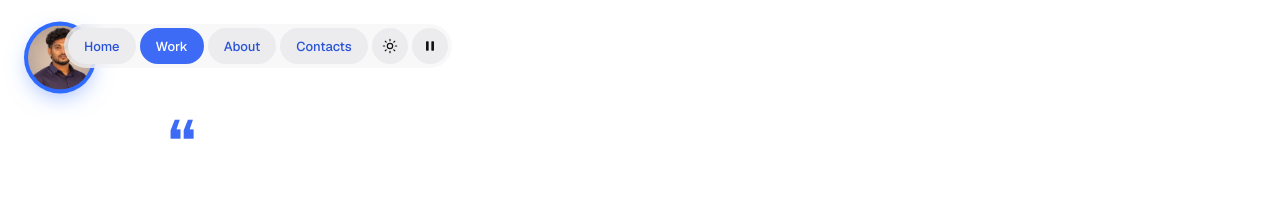
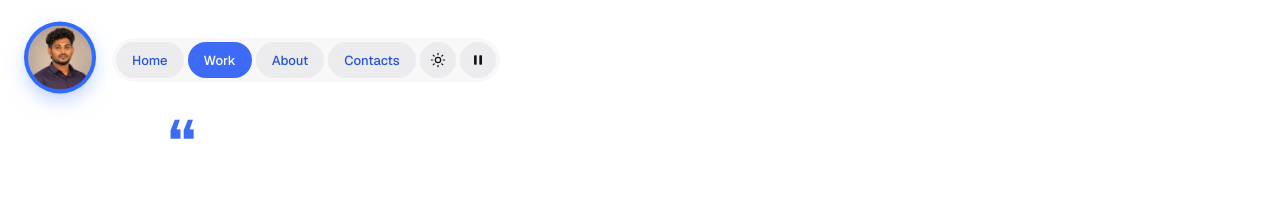
Before and after one commit to Naveensteave/Naveensteave.github.io, a plain HTML site: page index.html in a window 1280 px wide. Shown: the top 206 px of the page. Drawn offline with nearby package versions, Linux system fonts and the light colour scheme.

Commit message:
Keep nav from covering the profile badge

```diff
--- a/index.html
+++ b/index.html
@@ -76,7 +76,7 @@ p{margin:0}
   background:var(--badge);padding:4px;box-shadow:0 8px 24px -8px rgba(47,107,255,.6);text-decoration:none;transition:transform .4s var(--ease)}
 .badge img{width:100%;height:100%;border-radius:50%;object-fit:cover;object-position:50% 22%}
 .badge:hover{transform:rotate(-8deg) scale(1.04)}
-.nav{position:fixed;z-index:50;left:calc(max(var(--s-3),env(safe-area-inset-left,0px)) + 40px);top:calc(var(--s-3) + env(safe-area-inset-top,0px));display:flex;align-items:center;gap:var(--s-half);
+.nav{position:fixed;z-index:50;left:calc(max(var(--s-3),env(safe-area-inset-left,0px)) + 72px + var(--s-2));top:calc(var(--s-3) + 14px + env(safe-area-inset-top,0px));display:flex;align-items:center;gap:var(--s-half);
   padding:var(--s-half);border-radius:999px;background:color-mix(in srgb,var(--canvas) 72%,transparent);backdrop-filter:blur(12px);-webkit-backdrop-filter:blur(12px)}
 .nav a,.nav button{display:inline-flex;align-items:center;justify-content:center;min-height:36px;padding:0 var(--s-2);border-radius:999px;border:0;background:var(--chip);color:var(--sel-ink);
   font:500 var(--fs--1)/1 var(--body);text-decoration:none;cursor:pointer;transition:background .2s,color .2s}
@@ -91,7 +91,7 @@ p{margin:0}
 .paused .nav .pause{display:none}
 .paused .nav .play{display:block}
 .nav-spacer{height:calc(var(--s-15) + env(safe-area-inset-top,0px))}
-@media (max-width:600px){.badge{width:56px;height:56px}.nav{left:calc(max(var(--s-2),env(safe-area-inset-left,0px)) + 32px);top:calc(var(--s-2) + env(safe-area-inset-top,0px))}.badge{left:max(var(--s-2),env(safe-area-inset-left,0px));top:calc(var(--s-2) + env(safe-area-inset-top,0px))}
+@media (max-width:600px){.badge{width:48px;height:48px;padding:3px}.nav{left:calc(max(var(--s-2),env(safe-area-inset-left,0px)) + 48px + var(--s-1));top:calc(var(--s-2) + 2px + env(safe-area-inset-top,0px))}.nav a[data-nav="home"]{display:none}.badge{left:max(var(--s-2),env(safe-area-inset-left,0px));top:calc(var(--s-2) + env(safe-area-inset-top,0px))}
   .nav a{padding:0 var(--s-1)}.nav-spacer{height:calc(var(--s-12) + env(safe-area-inset-top,0px))}}
 .to-top{position:fixed;z-index:40;right:max(var(--s-3),env(safe-area-inset-right,0px));bottom:calc(var(--s-3) + env(safe-area-inset-bottom,0px));width:40px;height:40px;border-radius:50%;
   border:0;background:var(--chip);color:var(--sel-ink);display:grid;place-items:center;cursor:pointer;opacity:0;pointer-events:none;transition:opacity .3s}
```
